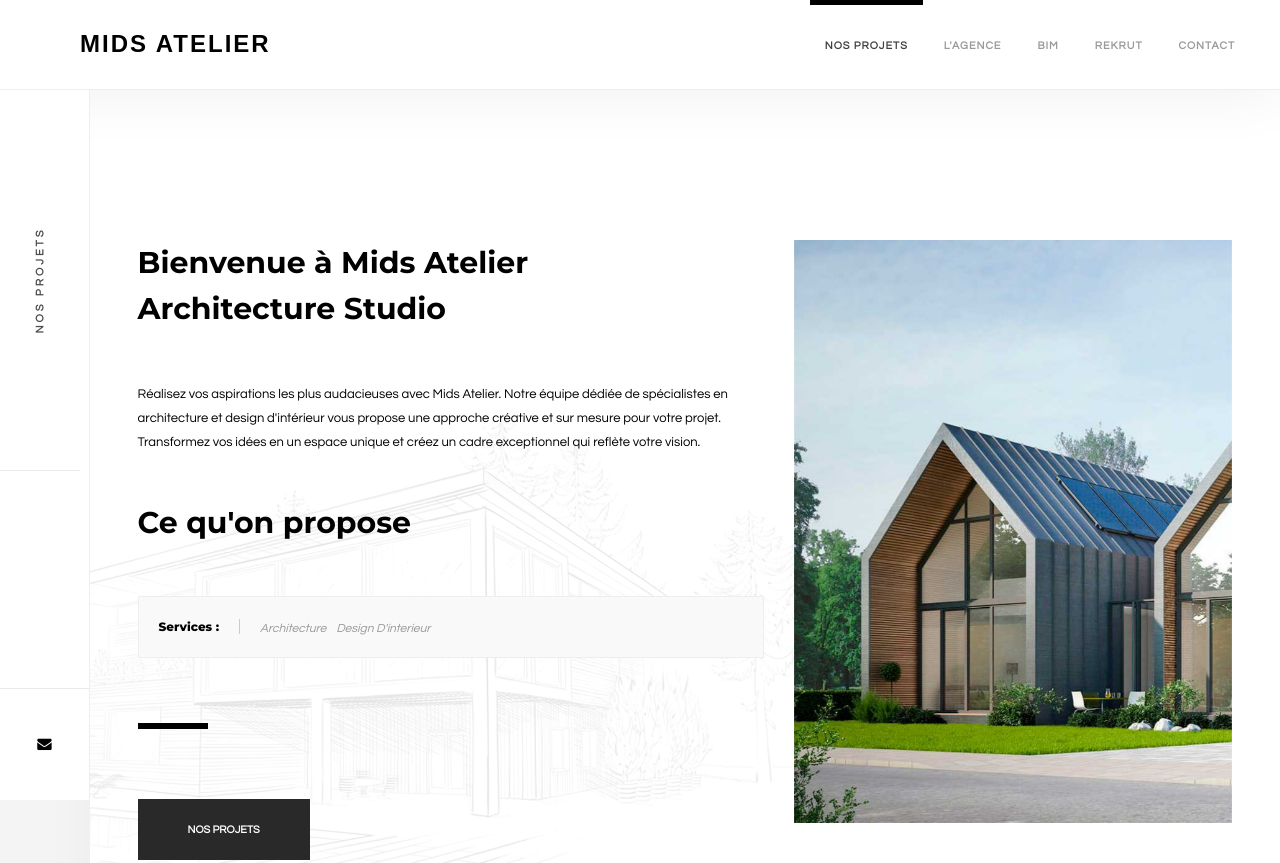
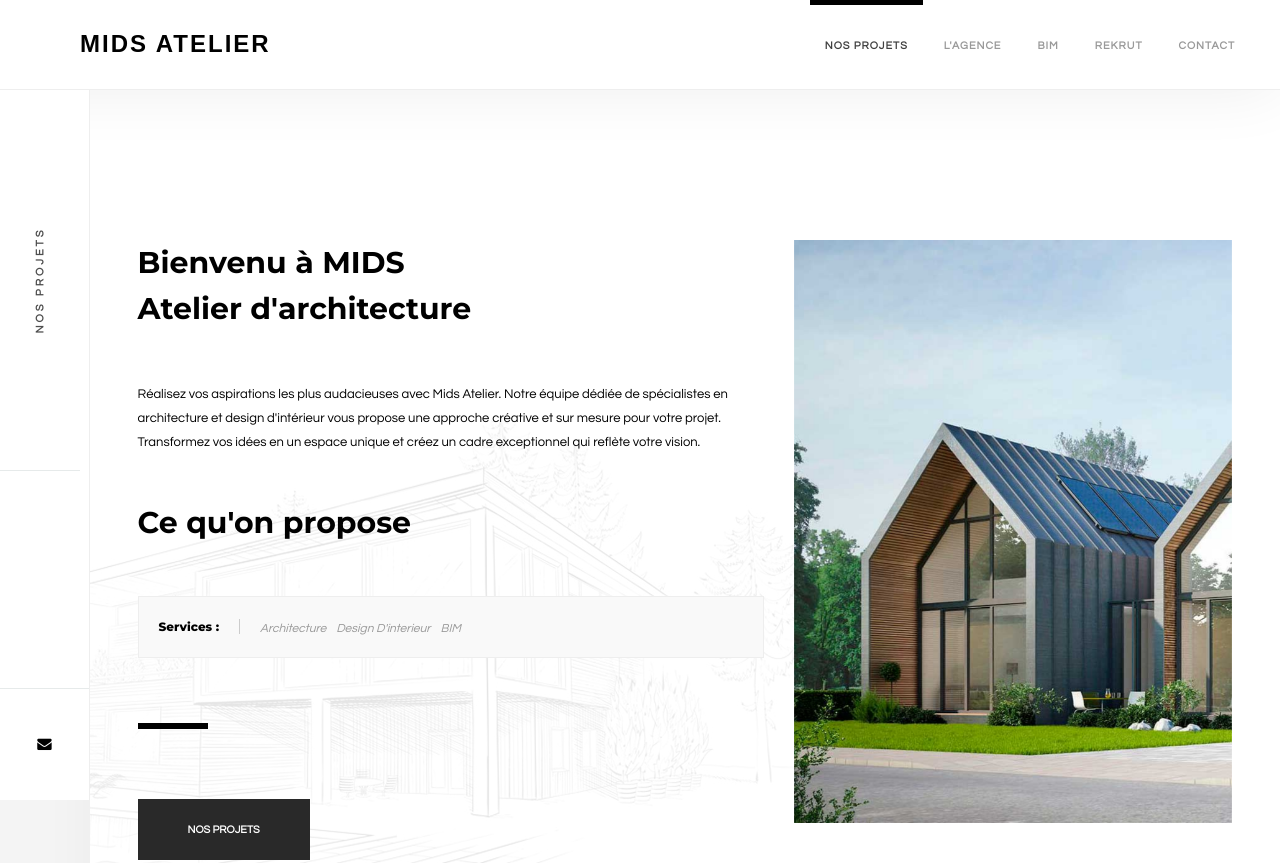
Before and after one commit to ChocTitans/Issam-Archi, a plain HTML site: page index.html in a window 1280 px wide. Shown: the top 863 px of the page. Drawn offline with nearby package versions, Linux system fonts and the light colour scheme.

Commit message:
index changeement

```diff
--- a/index.html
+++ b/index.html
@@ -86,7 +86,7 @@
                                     <div class="row">
                                         <div class="col-md-7">
                                             <div class="content-wrap about-wrap">
-                                                <h3 class="bold-title">Bienvenue à Mids Atelier <br> Architecture Studio <br></h3>
+                                                <h3 class="bold-title">Bienvenu à MIDS <br> Atelier d'architecture <br></h3>
                                                 <p>Réalisez vos aspirations les plus audacieuses avec Mids Atelier. Notre équipe dédiée de spécialistes en architecture et design d'intérieur vous propose une approche créative et sur mesure pour votre projet. Transformez vos idées en un espace unique et créez un cadre exceptionnel qui reflète votre vision.
                                                 </p>
                                                 <br><br>
@@ -96,6 +96,8 @@
                                                     <ul>
                                                         <li><a href="#">Architecture</a></li>
                                                         <li><a href="#">Design D'interieur</a></li>
+                                                        <li><a href="#">BIM</a></li>
+
                                                     </ul>
                                                 </div>
                                                 <span class="bold-separator"></span>
```
